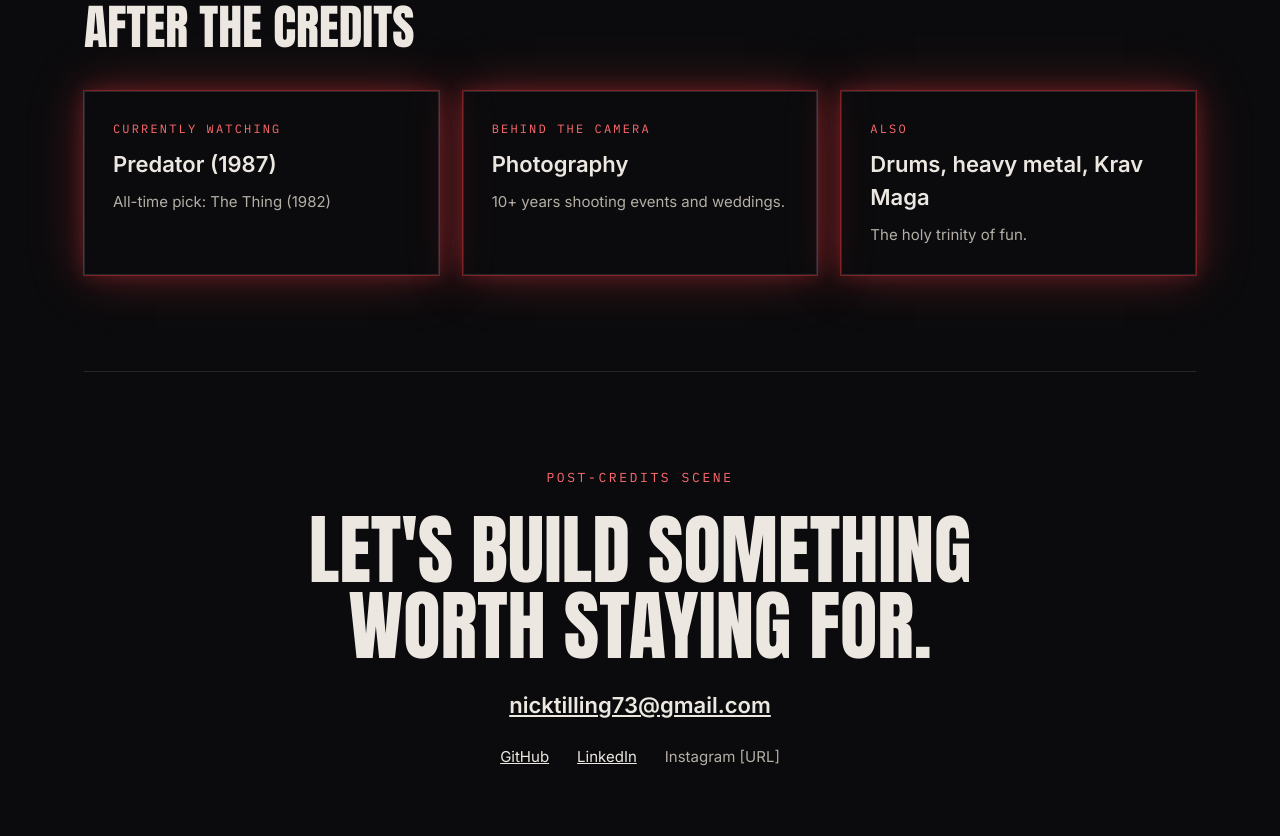
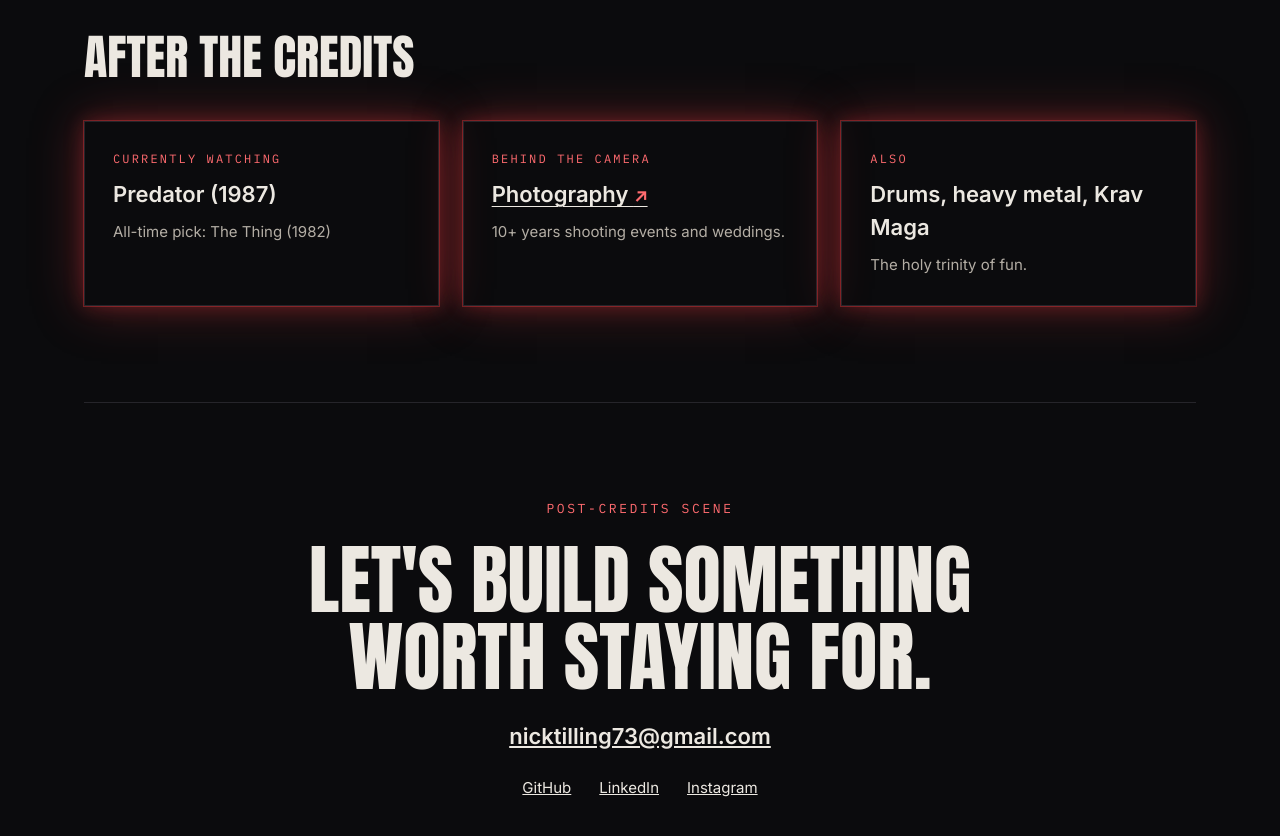
Before and after one commit to NickTillinghast/PersonalWebsite, an Astro site: page / in a window 1280 px wide. Shown: the part 2766-3602 px from the top of the page. Built offline with nearby package versions, Linux system fonts and the light colour scheme; Astro itself is replaced by a stand-in of ours.

Commit message:
update photo and statement of looking for

```diff
--- a/src/content.ts
+++ b/src/content.ts
@@ -3,6 +3,7 @@
 import type { ImageMetadata } from 'astro'
 import amethystShot from './assets/amethystandash.png'
 import horrorsShot from './assets/nickshouseofhorrors.png'
+import juniorsShot from './assets/juniors.png'
 
 export const person = {
   firstName: 'Nick',
@@ -83,6 +84,8 @@ export const projects: Project[] = [
   },
   {
     title: "Junior's Barber Parlor",
+    image: juniorsShot,
+    imageAlt: "The Junior's Barber Parlor homepage",
     tag: 'Feature',
     summary:
       'Website for a classic barbershop in midtown Phoenix, with services, team, booking and location pages.',
@@ -96,14 +99,20 @@ export const projects: Project[] = [
 
 // Draft: trimmed from the About text on the old site. Rewrite in your own voice.
 export const about = [
-  "I spent ten years running my own photography business in Phoenix, shooting corporate events and weddings. In 2019 I switched to software through Devmountain's full-stack program, and I've been building for the web ever since.",
-  "I like turning designs into polished, reusable components and building internal tools that take manual work off people's plates. [What kind of team or problem you want next.]",
+  "I spent over ten years running my own photography business in Phoenix, shooting corporate events and weddings. In 2019 I switched to software through Devmountain's full-stack program, and I've been building for the web ever since.",
+  "I like turning designs into polished, reusable components and building internal tools that take manual work off people's plates. I'm looking for a team where I can pull more than my weight, and where the people matter as much as the work.",
   'Off hours I build side projects like Nicks House of Horrors, because the best way I know to learn a new tool is to ship something with it.',
 ]
 
-export const offTheClock = [
+// An item with an href turns its title into a link.
+export const offTheClock: { label: string; title: string; note: string; href?: string }[] = [
   { label: 'Currently watching', title: 'Predator (1987)', note: 'All-time pick: The Thing (1982)' },
-  { label: 'Behind the camera', title: 'Photography', note: '10+ years shooting events and weddings.' },
+  {
+    label: 'Behind the camera',
+    title: 'Photography',
+    href: 'https://www.instagram.com/nicktillinghastphotography/',
+    note: '10+ years shooting events and weddings.',
+  },
   { label: 'Also', title: 'Drums, heavy metal, Krav Maga', note: 'The holy trinity of fun.' },
 ]
 
@@ -113,6 +122,6 @@ export const contact = {
   socials: [
     { label: 'GitHub', href: 'https://github.com/NickTillinghast' },
     { label: 'LinkedIn', href: 'https://www.linkedin.com/in/nick-tillinghast-065b2951' },
-    { label: 'Instagram', href: '' },
+    { label: 'Instagram', href: 'https://www.instagram.com/nicktillinghast/' },
   ],
 }
--- a/src/pages/index.astro
+++ b/src/pages/index.astro
@@ -57,7 +57,16 @@ import { about, contact, hero, offTheClock, person, projects } from '../content'
           offTheClock.map((item) => (
             <div class="tile glow">
               <p class="label">{item.label}</p>
-              <p class="tile-title">{item.title}</p>
+              <p class="tile-title">
+                {item.href ? (
+                  <a href={item.href} rel="noopener">
+                    {item.title}
+                    <span class="arrow" aria-hidden="true"> ↗</span>
+                  </a>
+                ) : (
+                  item.title
+                )}
+              </p>
               <p class="tile-note">{item.note}</p>
             </div>
           ))
@@ -184,6 +193,14 @@ import { about, contact, hero, offTheClock, person, projects } from '../content'
   .tile p {
     margin: 0;
   }
+  .tile-title a {
+    text-decoration-thickness: 1px;
+    text-underline-offset: 4px;
+  }
+  .tile-title .arrow {
+    color: var(--red-light);
+    font-size: 0.8em;
+  }
   .tile-title {
     font-size: 22px;
     font-weight: 600;
```
Also changed, not shown: 1 other file.
